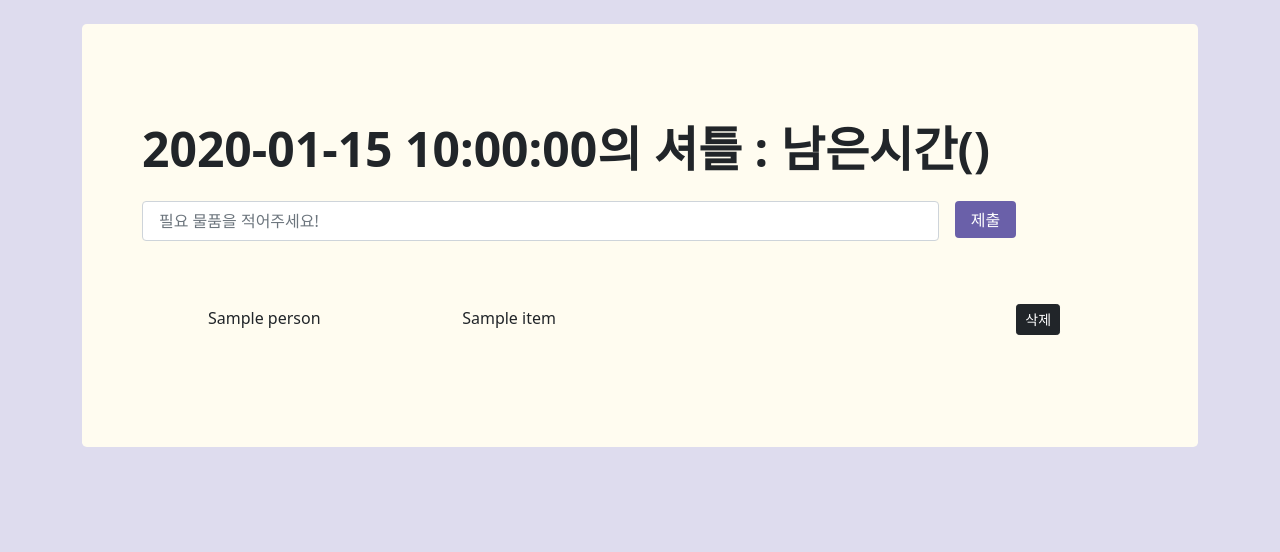
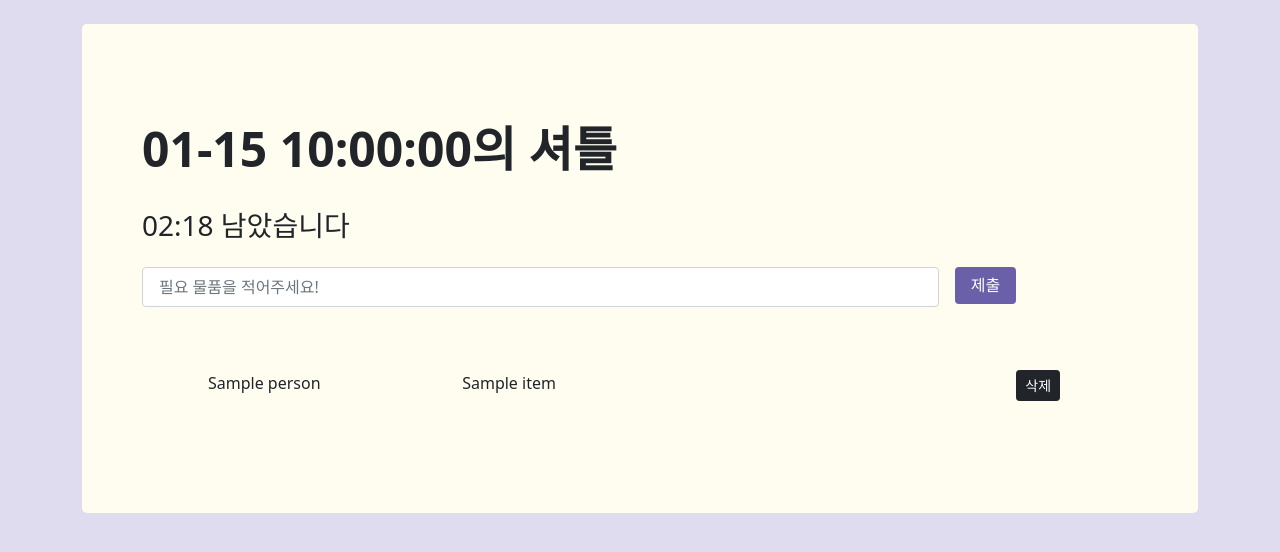
Before and after one commit to realbronoh/today_shuttle, a Flask app: page / in a window 1280 px wide. Shown: the part 83-635 px from the top of the page. Run offline with Flask 2, Linux system fonts and the light colour scheme; the visitor is signed in with stand-in values (Sample User, id 1); a database or web service that is not in the repository returns one stand-in record (values such as "Sample title"); parts of the project's set-up code (start-up, migrations or seed data) failed here and were passed over.

Commit message:
0804 18:12 jinh

```diff
--- a/functions/cron.py
+++ b/functions/cron.py
@@ -20,9 +20,8 @@ def do_cron_job():
     Shuttle().new_today_shuttle()
 
 scheduler = BackgroundScheduler()
-do_cron_job()
-scheduler.add_job(func=do_cron_job, trigger="interval", seconds=60)
-scheduler.add_job(at_lunch_time, 'cron', hour='9', minute='19')
+# scheduler.add_job(func=do_cron_job, trigger="interval", seconds=60)
+scheduler.add_job(do_cron_job, 'cron', minute='*/3')
 scheduler.start()
 
 
--- a/functions/shuttle.py
+++ b/functions/shuttle.py
@@ -18,7 +18,8 @@ class Shuttle():
 
         today_shuttle = {
             'date': nowDate,
-            'content': []
+            'content': [],
+            'winner': []
         }
 
         db.shuttles.insert_one(today_shuttle)
@@ -85,7 +86,7 @@ class Shuttle():
         if not player:
             winner = ["사람이 없습니다", ""]
         elif len(player) == 1:
-            winner = [player[0], ""]
+            winner = [list(player)[0], "혼자 가세요...ㅋ"]
         else:
             winner = random.sample(player, 2)
 
--- a/static/css/styles.css
+++ b/static/css/styles.css
@@ -146,7 +146,7 @@ label {
 }
 
 .btn {
-  margin: 10px 30px 24px 30px;
+  margin: 1rem auto;
   padding: 0.6rem;
   font-size: 14px;
   line-height: 24px;
@@ -162,7 +162,7 @@ label {
   /* display: inline-block; */
   background: #6A60A9;
   transition: color .15s ease, background-color .15s ease;
-  width: 20rem;
+  width: 18rem;
 }
 
 .btn:hover {
@@ -179,7 +179,7 @@ label {
 }
 
 input[type=submit] {
-  margin: 34px auto 24px;
+  /* margin: 34px auto 24px; */
   display: block;
 }
 
--- /dev/null
+++ b/static/js/clock.js
@@ -0,0 +1,20 @@
+const clock = document.querySelector("span#clock");
+
+function getClock(){
+    const date = new Date();
+    const minute = 2 - date.getMinutes()%3
+    const second = 60 - date.getSeconds()
+
+    if ((minute === 2 && second === 60)){
+        clock.innerText = `추첨중입니다...`;
+    }
+    else if (minute === 2 && second === 59){
+        clock.innerText = `추첨중입니다...`;
+        window.location.href = '/';
+    }
+    else{
+        clock.innerText = `${String(minute).padStart(2,"0")}:${String(second).padStart(2,"0")}`;
+    }
+}
+
+getClock(); setInterval(getClock, 1000);
--- a/static/js/index.js
+++ b/static/js/index.js
@@ -89,7 +89,7 @@ function postShuttle() {
         },
         error: function(response){
             alert(response.responseJSON.error);
-            window.location.reload();
+            window.location.href = '/login';
 
         }
     })
--- a/templates/index.html
+++ b/templates/index.html
@@ -36,7 +36,9 @@
 
           <div class="current-card p-5 mb-4 rounded-3">
             <div class="container-fluid py-5">
-              <h1 class="display-5 fw-bold">{{ each_data['date'] }}의 셔틀 : 남은시간()</h1>
+              <h1 class="display-5 fw-bold">{{ each_data['date'][5:] }}의 셔틀 </h1>
+              <br>
+              <h3><span id="clock"></span> 남았습니다</h3>
               <div class="input-box">
                 <input id="post-sub" class="form-control post-sub" placeholder="필요 물품을 적어주세요!">
                 <button id="btn-post" class="btn btn-primary btn-post" onclick="postShuttle()">제출</button>
@@ -61,7 +63,7 @@
         <div class="wrap">
           <div class="last-card p-5 mb-4 bg-light rounded-3">
             <div class="container-fluid py-5">
-              <h1 class="display-5 fw-bold">{{ each_data['date'] }}의 셔틀 : &ensp; {{ each_data['winner'][0] }} &ensp; {{ each_data['winner'][1] }}</h1>
+              <h1 class="display-5 fw-bold">{{ each_data['date'][5:] }}의 셔틀 : &ensp; {{ each_data['winner'][0] }} &ensp; {{ each_data['winner'][1] }}</h1>
               <div class="input-box">
               </div>
               <div class="memo-wrap">
@@ -90,5 +92,6 @@
 
   <!-- JS scripts -->
   <script src="../static/js/index.js"></script>
+  <script src="../static/js/clock.js"></script>
 </body>
 </html>
--- a/templates/login.html
+++ b/templates/login.html
@@ -37,8 +37,10 @@
 
                 <p class="error error--hidden"></p>
 
+                <div class="btn-set">
                 <input type="submit" value="Sign Up" class="btn">
                 <input id="BacktoLogin" type="button" value="Back to Log in" class="btn" onclick="backtoLogin()">
+                </div>
 
             </form>
         </div>
@@ -57,8 +59,10 @@
                 <input type="password" name="newPassword" class="field" required>
 
                 <p class="error error--hidden"></p>
+                <div class="btn-set">
                 <input type="submit" value="Change" class="btn">
                 <input id="BacktoLogin" type="button" value="Back to Log in" class="btn" onclick="backtoLogin()">
+                </div>
 
             </form>
         </div>
```
